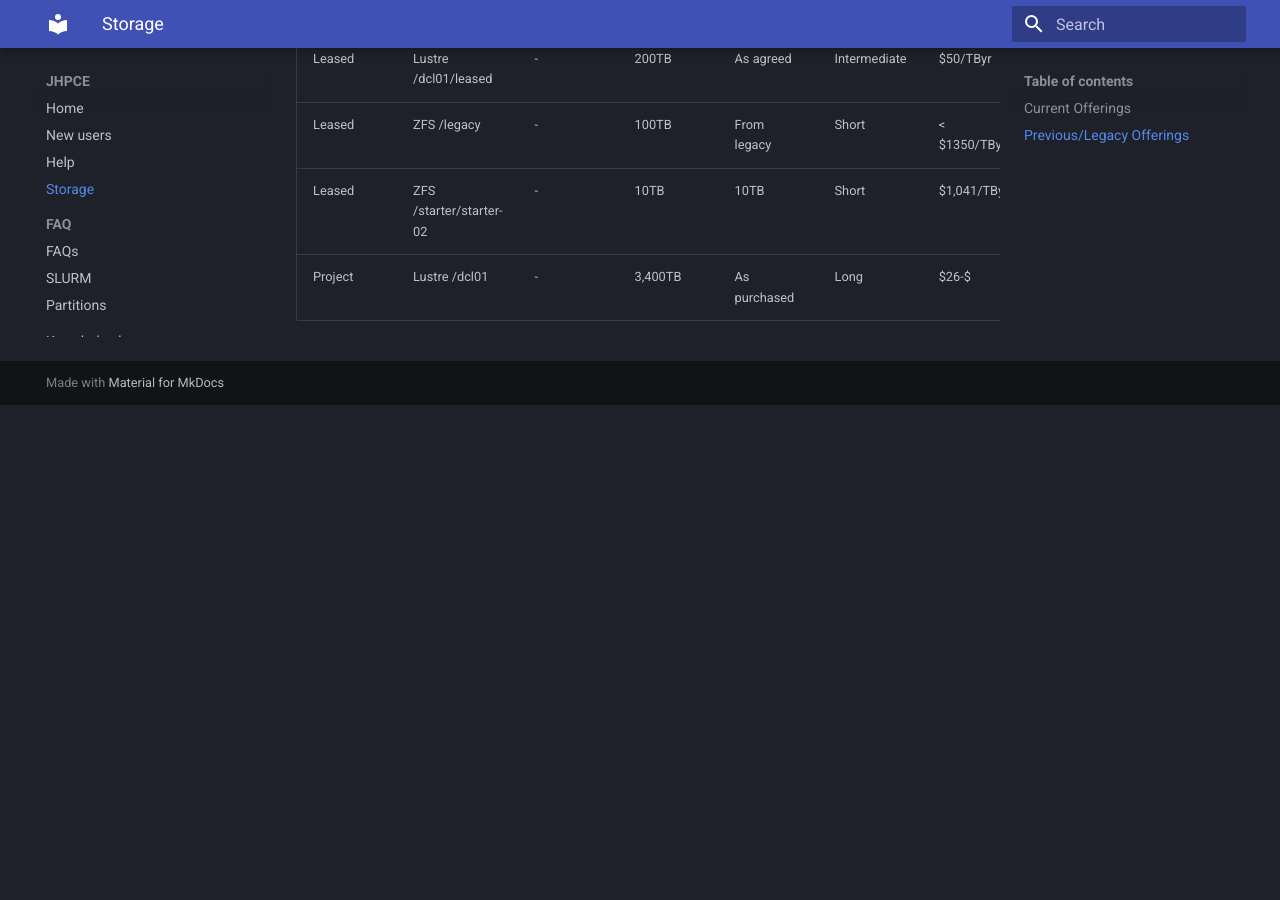
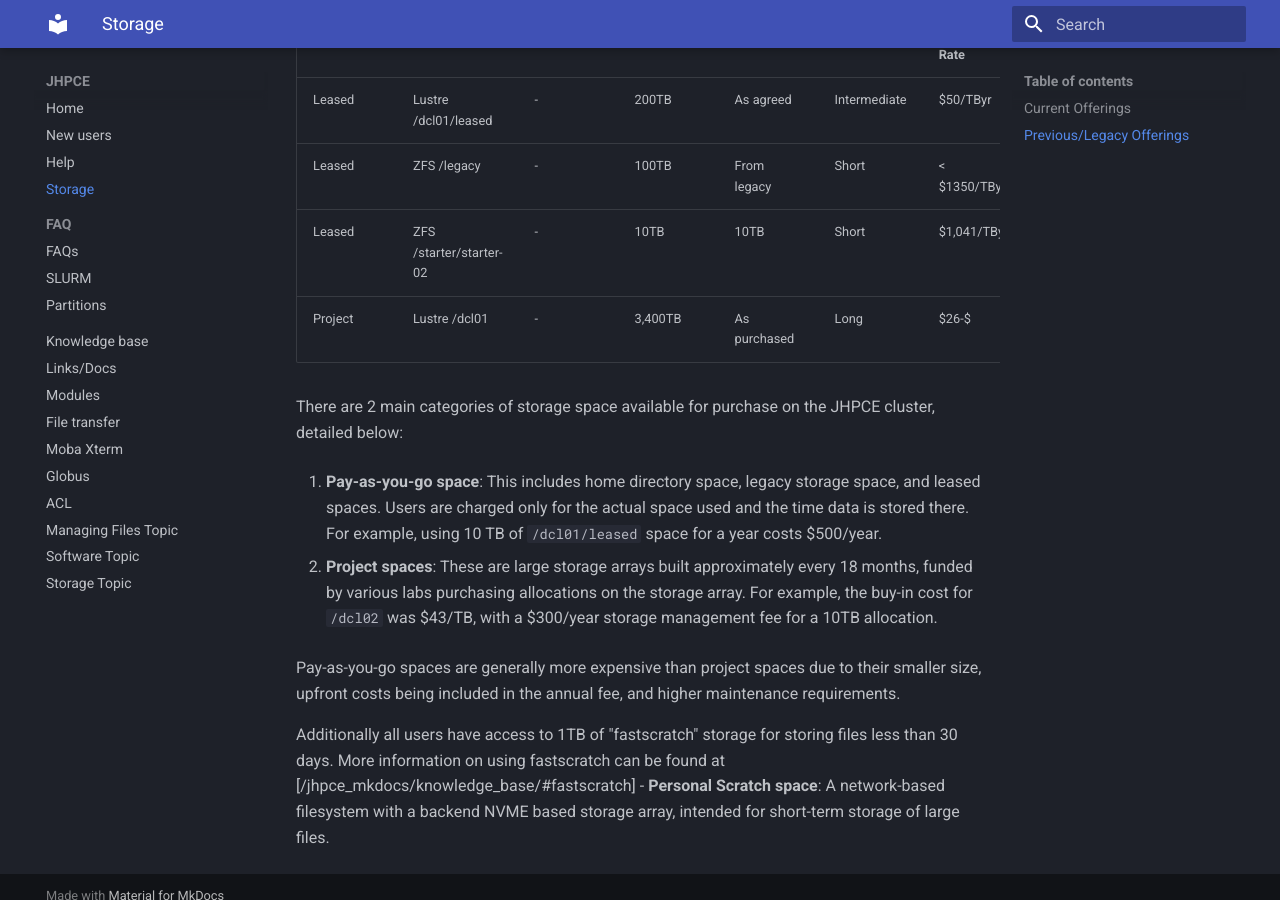
Before and after one commit to jhpce-jhu/jhpce_mkdocs, an MkDocs documentation site: the page built from docs/storage.md, in a window 1280 px wide and 900 px high, scrolled down 1688 px. Built offline with MkDocs 1.6.1 and Material for MkDocs 9.7.7, drawn with Linux system fonts in a browser that asks for light colours; before the commit the page ends 2093 px from its top, so only the background shows below that.

Commit message:
test dup change

```diff
--- a/docs/storage.md
+++ b/docs/storage.md
@@ -45,3 +47,14 @@ The storage spaces listed below are currently in use but are no longer available
 | Leased | ZFS /legacy | - | 100TB | From legacy | Short | < $1350/TByr | Used TB | [1] |
 | Leased | ZFS /starter/starter-02 | - | 10TB | 10TB | Short | $1,041/TByr | Used TB | [1] |
 | Project | Lustre /dcl01 | - | 3,400TB | As purchased | Long | $26-$
+
+There are 2 main categories of storage space available for purchase on the JHPCE cluster, detailed below:
+
+1. **Pay-as-you-go space**: This includes home directory space, legacy storage space, and leased spaces. Users are charged only for the actual space used and the time data is stored there. For example, using 10 TB of `/dcl01/leased` space for a year costs $500/year.
+
+2. **Project spaces**: These are large storage arrays built approximately every 18 months, funded by various labs purchasing allocations on the storage array. For example, the buy-in cost for `/dcl02` was $43/TB, with a $300/year storage management fee for a 10TB allocation.
+
+Pay-as-you-go spaces are generally more expensive than project spaces due to their smaller size, upfront costs being included in the annual fee, and higher maintenance requirements.
+
+Additionally all users have access to 1TB of "fastscratch" storage for storing files less than 30 days.  More information on using fastscratch can be found at [/jhpce_mkdocs/knowledge_base/#fastscratch]
+- **Personal Scratch space**: A network-based filesystem with a backend NVME based storage array, intended for short-term storage of large files.
```
Also changed, not shown: other parts of docs/storage.md (+2 -0 lines).
